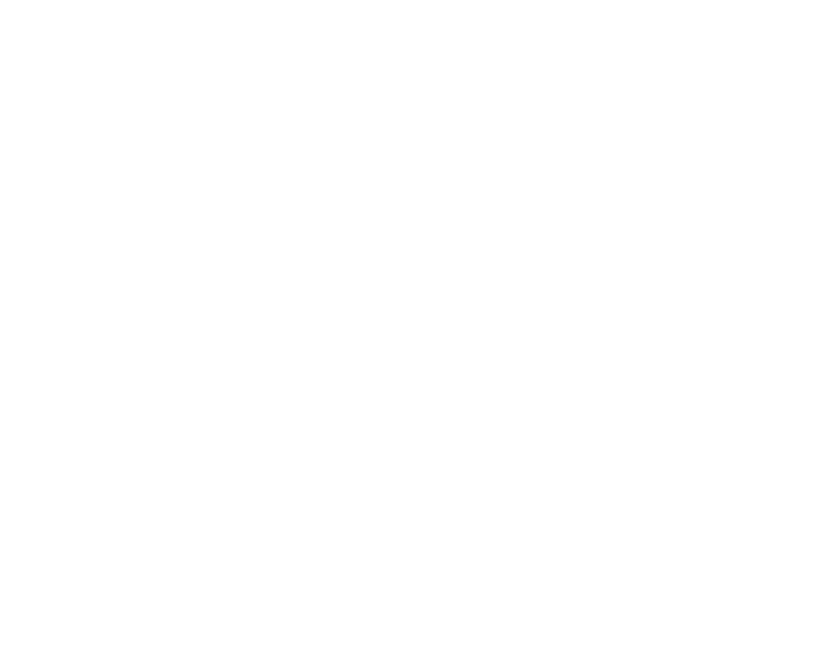
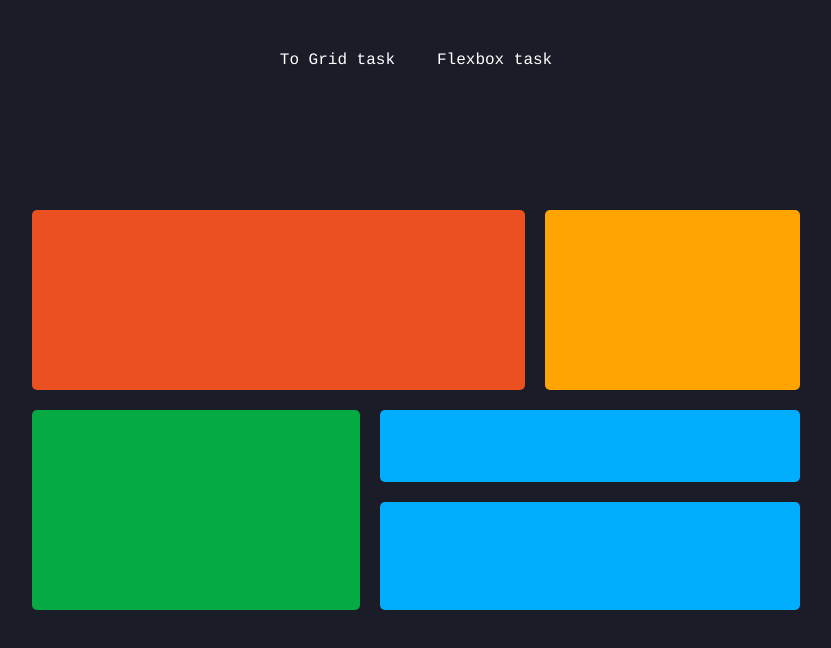
Before and after one commit to wsdm-ci/CSS-Flexbox-and-Grid-Layout, a plain HTML site: page grid.html in a window 1280 px wide. Shown: the whole page, without its empty margins (224-1055 px from the left). Drawn offline with Linux system fonts and the light colour scheme.

Commit message:
adding grid

```diff
--- a/grid.html
+++ b/grid.html
@@ -0,0 +1,23 @@
+<!DOCTYPE html>
+<html lang="en">
+  <head>
+    <meta charset="UTF-8" />
+    <meta http-equiv="X-UA-Compatible" content="IE=edge" />
+    <meta name="viewport" content="width=device-width, initial-scale=1.0" />
+    <title>Grid</title>
+    <link rel="stylesheet" href="gridstyle.css" class="css" />
+  </head>
+  <body>
+    <header>
+      <a class="grid" href="grid.html">To Grid task</a>
+      <a class="grid" href="index.html">Flexbox task</a>
+    </header>
+    <main class="container">
+      <div class="orange"></div>
+      <div class="yellow"></div>
+      <div class="green"></div>
+      <div class="blue-a"></div>
+      <div class="blue-b"></div>
+    </main>
+  </body>
+</html>
--- /dev/null
+++ b/gridstyle.css
@@ -0,0 +1,70 @@
+* {
+  box-sizing: border-box;
+  margin: 0;
+  padding: 0;
+}
+body {
+  background-color: #1a1c28;
+  place-items: center;
+  display: flex;
+  flex-direction: column;
+  min-height: 100vh;
+}
+header {
+  position: relative;
+  top: 50px;
+  width: 100%;
+  text-align: center;
+}
+a {
+  color: white;
+  font-family: Courier, monospace;
+  text-decoration: none;
+  border: 0.5px solid transparent;
+  margin: 15px;
+  font-size: 16px;
+  padding: 3px;
+}
+a:hover {
+  border: 0.5px solid rgb(255, 255, 255);
+  padding: 3px;
+  border-radius: 15px;
+}
+.container {
+  margin: auto;
+  width: 60%;
+  min-height: 50vh;
+  justify-content: center;
+  display: grid;
+  grid-template-areas:
+    "a a b"
+    "c d d"
+    "c e e";
+  grid-template-rows: 5fr 2fr 3fr;
+  grid-template-columns: 4.5fr 2fr 3.5fr;
+  grid-gap: 20px;
+}
+.container div {
+  border-radius: 5px;
+  padding: auto;
+}
+.orange {
+  background-color: #eb5020;
+  grid-area: a;
+}
+.yellow {
+  background-color: #ffa401;
+  grid-area: b;
+}
+.green {
+  background-color: #05aa42;
+  grid-area: c;
+}
+.blue-a {
+  background-color: #01aefd;
+  grid-area: d;
+}
+.blue-b {
+  background-color: #01aefd;
+  grid-area: e;
+}
--- a/style.css
+++ b/style.css
@@ -32,6 +32,7 @@ img {
     margin: 20px;
     font-size: 16px;
     font-family: Courier, monospace;
+    border: 0.5px solid transparent;
     text-align: center;
     font-weight: 700;
     text-decoration: none;
@@ -235,6 +236,7 @@ img {
     margin: 10px;
     font-size: 10px;
     font-family: Courier, monospace;
+    border: 0.5px solid transparent;
     text-align: left;
     font-weight: 700;
     text-decoration: none;
```
